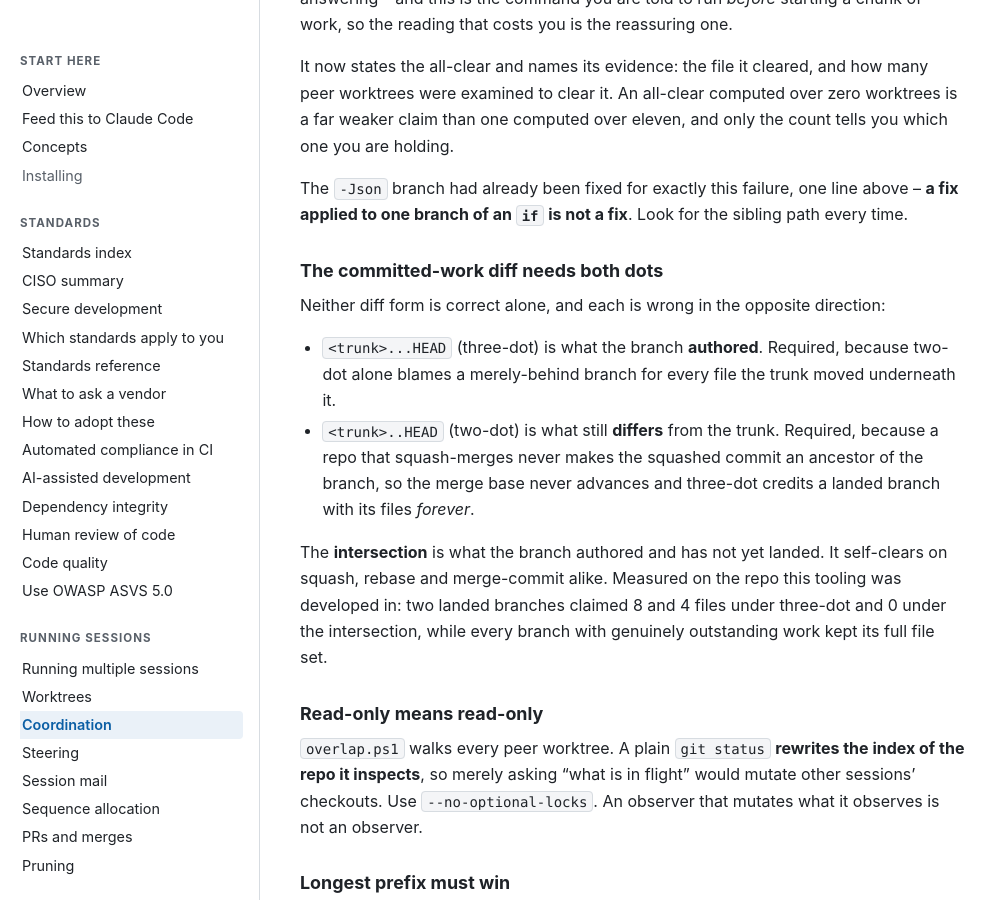
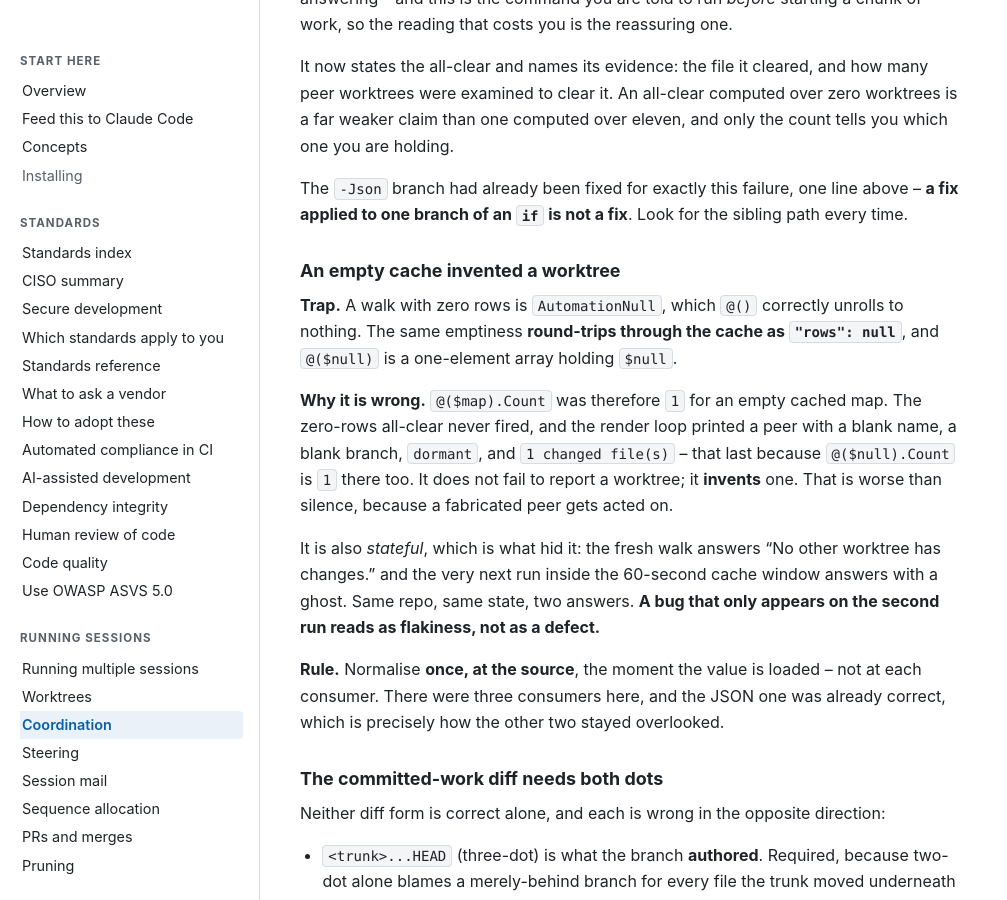
Before and after one commit to wshallwshall/claude-multisession, a Jekyll site: the page built from docs/COORDINATION.md, in a window 1280 px wide and 900 px high, scrolled down 6615 px. Shown: the whole window, without its empty margins (0-1007 px from the left). Built offline with Jekyll 4.4.1, drawn with Linux system fonts in a browser that asks for light colours; our own code applies the rules of GitHub Pages for plain Markdown files.

Commit message:
fix(coord): an empty map served from the cache invented a worktree
`overlap.ps1` with no peer worktrees printed "No other worktree has changes."
on a fresh walk and, on the very next run inside the 60-second cache window,
printed a worktree with a blank name, a blank branch, "dormant", and
"1 changed file(s)".

A walk with zero rows is AutomationNull, which `@()` correctly unrolls to
nothing -- but the same emptiness serialises to the cache as `"rows": null`,
and `@($null)` is a one-element array holding $null. So `@($map).Count` was 1,
the zero-rows all-clear at the render path never fired, and the loop rendered
the null as a row. The bogus file count comes from `@($r.Files).Count` on that
same $null.

This does not fail to report a peer, it INVENTS one, which is worse than the
silence this script has now been fixed for twice -- a fabricated peer gets acted
on. And because it needs a populated cache, the fresh run was right and the
next run was wrong: a defect that only appears on the second run reads as
flakiness rather than as a bug, which is how it survived.

Normalised ONCE where $map is loaded rather than at each consumer. There were
three consumers and the -Json one was already correct (Write-JsonArray filters
nulls, for a different mechanism it documents), which is exactly how the other
two went unnoticed. Reproduced against the real script before and after.

Co-Authored-By: Claude Opus 5 <noreply@anthropic.com>

```diff
--- a/docs/COORDINATION.md
+++ b/docs/COORDINATION.md
@@ -239,6 +239,26 @@ computed over eleven, and only the count tells you which one you are holding.
 
 The `-Json` branch had already been fixed for exactly this failure, one line above -- **a fix applied
 to one branch of an `if` is not a fix**. Look for the sibling path every time.
+
+### An empty cache invented a worktree
+
+**Trap.** A walk with zero rows is `AutomationNull`, which `@()` correctly unrolls to nothing. The
+same emptiness **round-trips through the cache as `"rows": null`**, and `@($null)` is a one-element
+array holding `$null`.
+
+**Why it is wrong.** `@($map).Count` was therefore `1` for an empty cached map. The zero-rows
+all-clear never fired, and the render loop printed a peer with a blank name, a blank branch,
+`dormant`, and `1 changed file(s)` -- that last because `@($null).Count` is `1` there too. It does not
+fail to report a worktree; it **invents** one. That is worse than silence, because a fabricated peer
+gets acted on.
+
+It is also *stateful*, which is what hid it: the fresh walk answers "No other worktree has changes."
+and the very next run inside the 60-second cache window answers with a ghost. Same repo, same state,
+two answers. **A bug that only appears on the second run reads as flakiness, not as a defect.**
+
+**Rule.** Normalise **once, at the source**, the moment the value is loaded -- not at each consumer.
+There were three consumers here, and the JSON one was already correct, which is precisely how the
+other two stayed overlooked.
 
 ### The committed-work diff needs both dots
 
```
Also changed, not shown: 1 other file.
